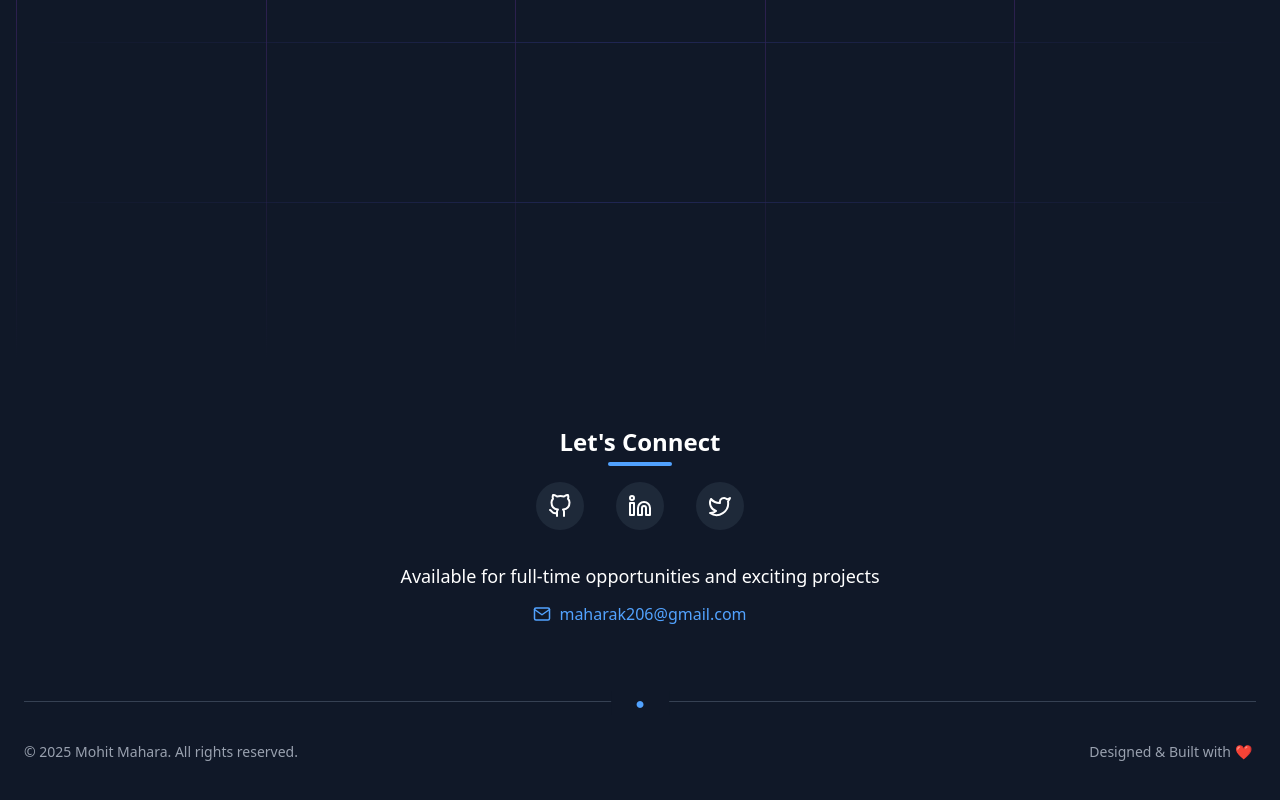
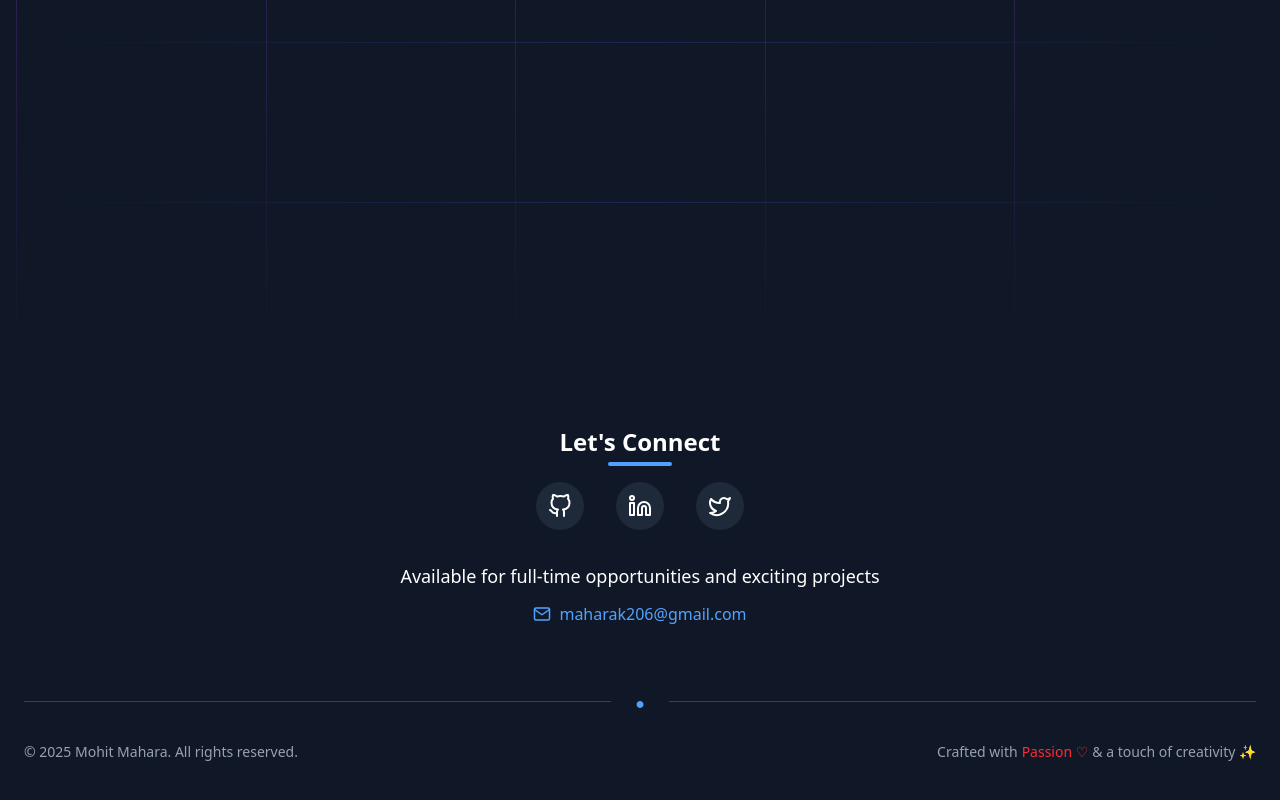
Before and after one commit to mohit7-7/MyPortfolio, a Next.js app: page / in a window 1280 px wide. Shown: the part 8653-9453 px from the top of the page. Built offline with nearby package versions, Linux system fonts and the light colour scheme; a web font is replaced by a local one.

Commit message:
Made small design changes

```diff
--- a/src/sections/Footer.tsx
+++ b/src/sections/Footer.tsx
@@ -238,7 +238,7 @@ export const Footer: FC<FooterProps> = ({ className = "" }) => {
           &copy; {currentYear} Mohit Mahara. All rights reserved.
         </p>
         <p className="text-sm text-gray-400 mt-2 md:mt-0 flex items-center">
-          Designed & Built with <span className="text-red-500 mx-1">❤️</span>
+          Crafted with <span className="text-red-500 mx-1">Passion ♡</span> & a touch of creativity ✨
         </p>
       </motion.div>
     </div>
```
